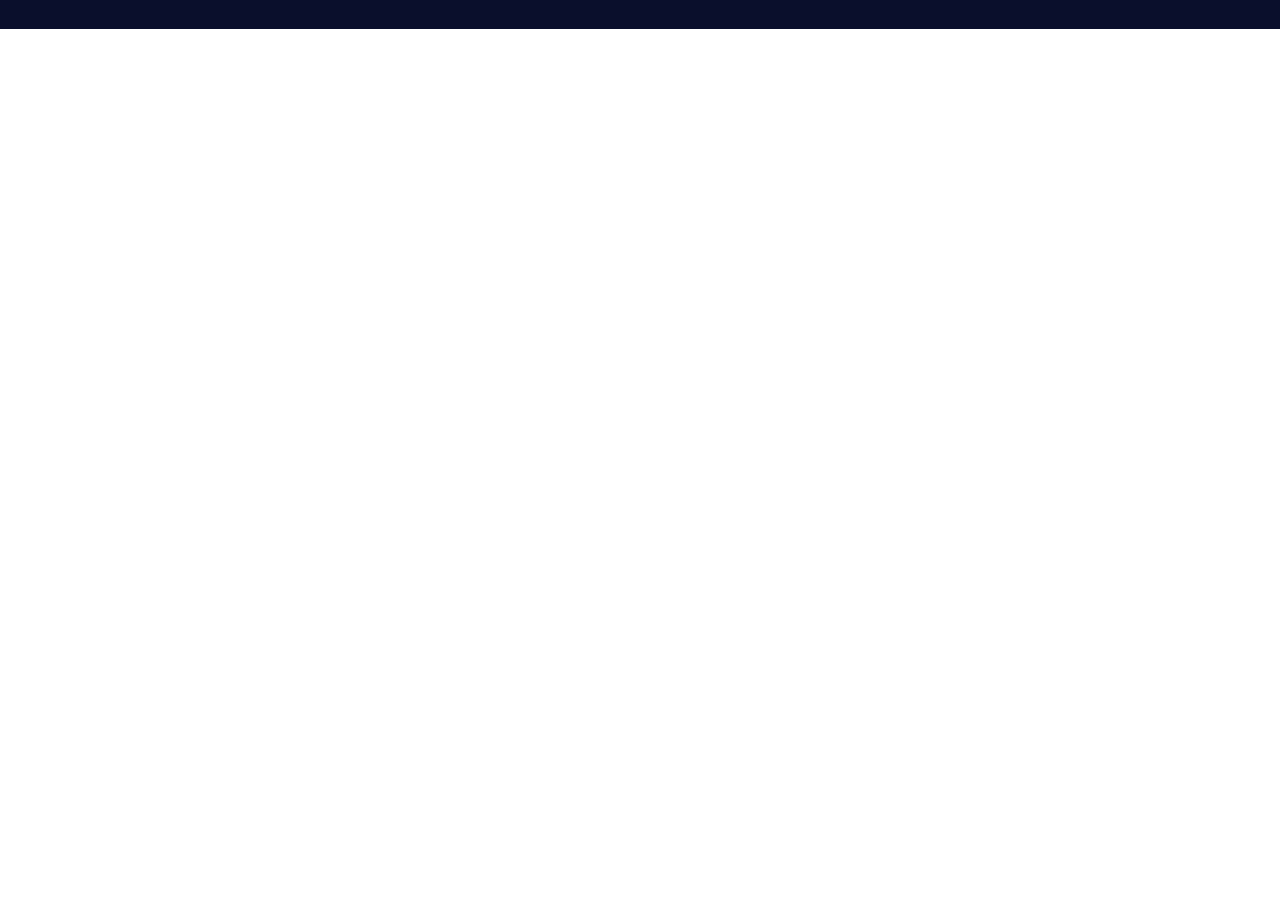
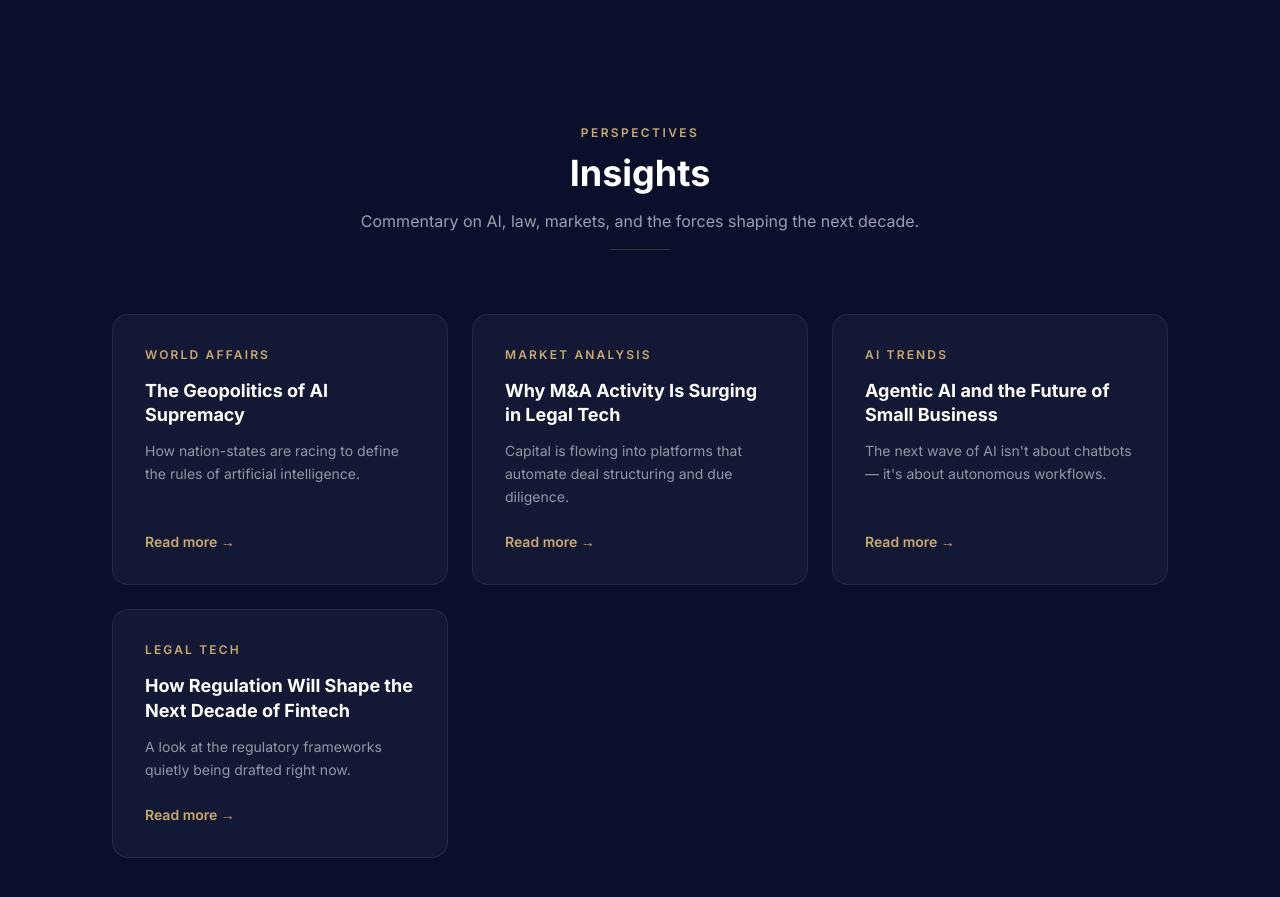
Before and after one commit to richardbernard2026/rb-portfolio-, a SvelteKit app: page / in a window 1280 px wide. Shown: the part 5460-6357 px from the top of the page. Before the commit the page ends 5489 px from the top, so only its background shows below. Built offline with nearby package versions, Linux system fonts and the light colour scheme.

Commit message:
Insights added

```diff
--- /dev/null
+++ b/src/lib/components/Insights.svelte
@@ -0,0 +1,105 @@
+<script>
+	import { onMount } from 'svelte';
+
+	const articles = [
+		{
+			category: 'World Affairs',
+			title: 'The Geopolitics of AI Supremacy',
+			teaser: 'How nation-states are racing to define the rules of artificial intelligence.'
+		},
+		{
+			category: 'Market Analysis',
+			title: 'Why M&A Activity Is Surging in Legal Tech',
+			teaser: 'Capital is flowing into platforms that automate deal structuring and due diligence.'
+		},
+		{
+			category: 'AI Trends',
+			title: 'Agentic AI and the Future of Small Business',
+			teaser: 'The next wave of AI isn\'t about chatbots — it\'s about autonomous workflows.'
+		},
+		{
+			category: 'Legal Tech',
+			title: 'How Regulation Will Shape the Next Decade of Fintech',
+			teaser: 'A look at the regulatory frameworks quietly being drafted right now.'
+		}
+	];
+
+	onMount(async () => {
+		const { gsap } = await import('gsap');
+		const { ScrollTrigger } = await import('gsap/ScrollTrigger');
+		gsap.registerPlugin(ScrollTrigger);
+
+		gsap.from('#insights-grid .insight-card', {
+			scrollTrigger: {
+				trigger: '#insights-grid',
+				start: 'top 85%'
+			},
+			opacity: 0,
+			y: 30,
+			duration: 0.6,
+			ease: 'power2.out',
+			stagger: 0.15
+		});
+	});
+</script>
+
+<section id="insights" class="w-full py-24 bg-[#0A0F2C]">
+	<div class="max-w-6xl mx-auto px-6 md:px-12">
+
+		<!-- ── Section Header ── -->
+		<div class="flex flex-col items-center text-center mb-16">
+			<p class="text-xs font-semibold uppercase tracking-[0.2em] mb-3" style="color: #C9A96E;">
+				Perspectives
+			</p>
+			<h2 class="text-3xl md:text-4xl font-bold text-white mb-4">
+				Insights
+			</h2>
+			<p class="text-sm md:text-base text-white/60 max-w-2xl mx-auto leading-relaxed">
+				Commentary on AI, law, markets, and the forces shaping the next decade.
+			</p>
+			<div class="mt-4" style="width: 60px; height: 1px; background: rgba(201,169,110,0.2);"></div>
+		</div>
+
+		<!-- ── Cards Grid ── -->
+		<div
+			id="insights-grid"
+			class="grid grid-cols-1 md:grid-cols-2 lg:grid-cols-3 gap-6"
+		>
+			{#each articles as article}
+				<div
+					role="article"
+					class="insight-card rounded-2xl p-8 flex flex-col transition-colors duration-300"
+					style="background: rgba(255,255,255,0.04); border: 1px solid rgba(255,255,255,0.08);"
+					onmouseenter={(e) => e.currentTarget.style.borderColor='rgba(201,169,110,0.4)'}
+					onmouseleave={(e) => e.currentTarget.style.borderColor='rgba(255,255,255,0.08)'}
+				>
+					<span
+						class="text-xs font-semibold uppercase tracking-[0.18em] mb-4 self-start"
+						style="color: #C9A96E;"
+					>
+						{article.category}
+					</span>
+
+					<h3 class="text-lg font-bold text-white leading-snug mb-3">
+						{article.title}
+					</h3>
+
+					<p class="text-sm text-white/55 leading-relaxed mb-6 flex-1">
+						{article.teaser}
+					</p>
+
+					<a
+						href="#"
+						class="text-sm font-semibold transition-colors duration-200 self-start"
+						style="color: #C9A96E;"
+						onmouseenter={(e) => e.currentTarget.style.color='#fff'}
+						onmouseleave={(e) => e.currentTarget.style.color='#C9A96E'}
+					>
+						Read more →
+					</a>
+				</div>
+			{/each}
+		</div>
+
+	</div>
+</section>
--- a/src/routes/+page.svelte
+++ b/src/routes/+page.svelte
@@ -4,6 +4,7 @@
 	import { ScrollTrigger } from 'gsap/ScrollTrigger';
 	import { base } from '$app/paths';
 	import SEO from '$lib/components/SEO.svelte';
+	import Insights from '$lib/components/Insights.svelte';
 
 	gsap.registerPlugin(ScrollTrigger);
 
@@ -973,6 +974,8 @@
 
 </section>
 
+<Insights />
+
 <style>
 	/* Hide scrollbar on timeline while keeping scroll functionality */
 	.timeline-scroll {
```
